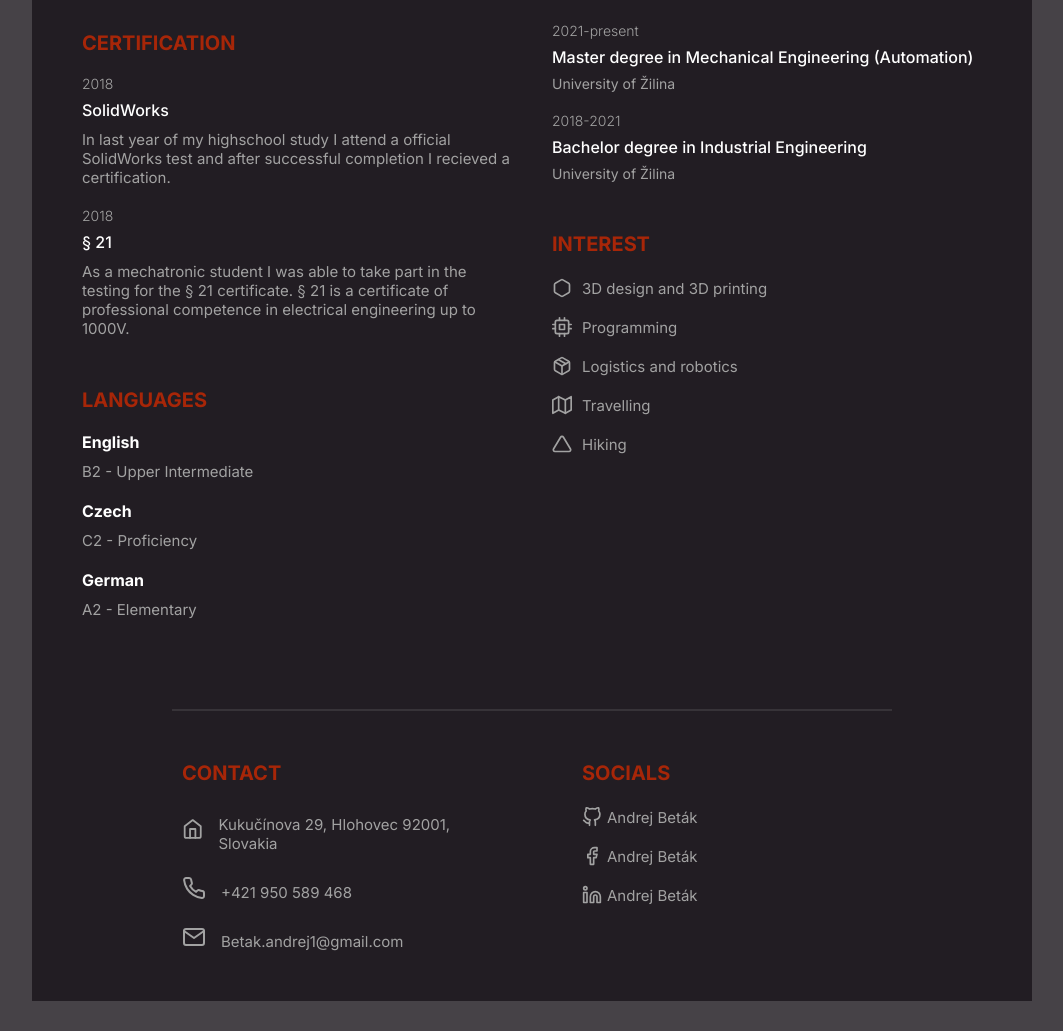
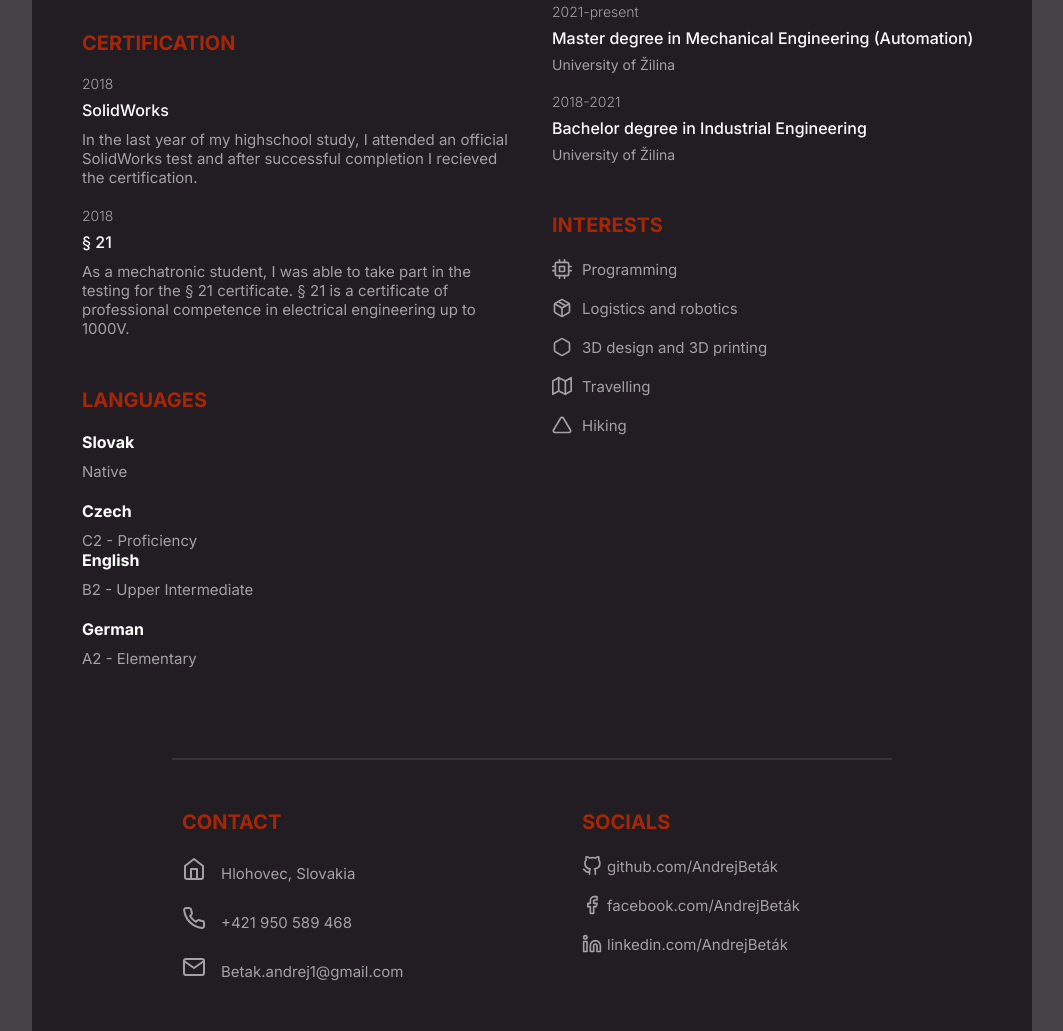
Before and after one commit to AndrejBetak/Resume_Betak.github.io, a plain HTML site: page index.html in a window 1280 px wide. Shown: the part 998-2029 px from the top of the page, without its empty margins (108-1171 px from the left). Before the commit the page ends 1999 px from the top, so only its background shows below. Drawn offline with nearby package versions, Linux system fonts and the light colour scheme.

Commit message:
Add files via upload

```diff
--- a/index.html
+++ b/index.html
@@ -8,7 +8,7 @@
   <title>cv_Betak</title>
   <script src="https://unpkg.com/feather-icons"></script>
   <link rel="stylesheet" href="style.css">
-
+  <script src="script.js"></script>
 </head>
 
 <body>
@@ -27,11 +27,11 @@
                         </h1>
             <p class="profile_title">Student</p>
             <p class="description profile_description">
-              Hello, my name is Andrej and I am student of mechanical engineering with passion in 3D modeling and programming.
-              I am looking for opportunities, where I could develop my skills futher.
+              Hello, my name is Andrej and I am student of mechanical engineering with passion in programming and 3D modeling.
+              Right now, I am looking for opportunities where I could develop my programming skills futher.
             </p>
 
-            <a class="downloadBtn" href="./cv_Betak.pdf" download="CV_Beták.pdf">Download resume</a>
+            <a class="downloadBtn" href="./Betak.pdf" download="CV_Beták.pdf">Download resume</a>
           </div>
          </div>
       <hr>
@@ -100,8 +100,8 @@
               <p class="item_preTitle">2018</p>
               <h4 class="item_title">SolidWorks</h4>
               <p class="description">
-                In last year of my highschool study I attend a official SolidWorks test and after successful completion I recieved
-                a certification.
+                In the last year of my highschool study, I attended an official SolidWorks test and after successful completion I recieved
+                the certification.
               </p>
             </div>
 
@@ -109,7 +109,7 @@
               <p class="item_preTitle">2018</p>
               <h4 class="item_title">§ 21</h4>
               <p class="description">
-                 As a mechatronic student I was able to take part in the testing for the § 21 certificate.
+                 As a mechatronic student, I was able to take part in the testing for the § 21 certificate.
                  § 21 is a certificate of professional competence in electrical engineering up to 1000V.
               </p>
             </div>
@@ -118,12 +118,16 @@
         <div class="ref">
           <h3 class="title">Languages</h3>
           <div class="ref_item">
+            <div class="ref_item">
+              <h4 class="ref_name">Slovak</h4>
+              <p class="description">Native</p>
+            </div>
+            <div class="ref_item">
+              <h4 class="ref_name">Czech</h4>
+              <p class="description">C2 - Proficiency</p>
+            </div>
             <h4 class="ref_name">English</h4>
             <p class="description">B2 - Upper Intermediate</p>
-          </div>
-          <div class="ref_item">
-            <h4 class="ref_name">Czech</h4>
-            <p class="description">C2 - Proficiency</p>
           </div>
           <div class="ref_item">
             <h4 class="ref_name">German</h4>
@@ -147,7 +151,6 @@
                   <p class="item_title">Slovenské elektrárne, a.s., Jaslovské
                     Bohunice, Slovakia</p>
                     <p class=" description">
-                      My
                     </p>
               </div>
 
@@ -165,11 +168,13 @@
               <div class="container_pro">
                 <p class="item_preTitle">2021</p>
                 <h4 class="item_title">Fusion 360</h4>
+
                   <!--<p class="item_title">Slovenské elektrárne, a.s., Jaslovské
                     Bohunice, Slovakia</p>
                     <p class=" description">
                       During my learing p
                     </p>-->
+              <!--<i data-feather="more_horizontal"></i>--->
               </div>
 
               <div class="container_pro">
@@ -184,6 +189,12 @@
 
         <div class="edu">
           <h3 class="title_edu">Education</h3>
+          <!--<div class="edu_item">
+            <p class="item_preTitle">2022</p>
+            <h4 class="item_title">Erasmus - Mechanical Engineering (Automation)</h4>
+            <p class="item_subtitle">
+              University of Porto
+            </p>--->
           <div class="edu_item">
             <p class="item_preTitle">2021-present</p>
             <h4 class="item_title">Master degree in Mechanical Engineering (Automation)</h4>
@@ -217,12 +228,8 @@
          </div>
 
         <div class="interest">
-          <h3 class="title">Interest</h3>
+          <h3 class="title">Interests</h3>
           <div class="interest_items">
-            <div class="interest_item">
-              <i data-feather="hexagon"></i>
-              <span>3D design and 3D printing</span>
-            </div>
             <div class="interest_item">
               <i data-feather="cpu"></i>
               <span>Programming</span>
@@ -232,6 +239,10 @@
               <span>Logistics and robotics</span>
             </div>
             <div class="interest_item">
+              <i data-feather="hexagon"></i>
+              <span>3D design and 3D printing</span>
+            </div>
+             <div class="interest_item">
               <i data-feather="map"></i>
               <span>Travelling</span>
             </div>
@@ -253,7 +264,7 @@
           <a class="contact_item">
             <i data-feather="home"></i>
               <p class="description">
-                Kukučínova 29, Hlohovec 92001, Slovakia
+                Hlohovec, Slovakia
               </p>
           </a>
 
@@ -276,15 +287,15 @@
         <div class="social_items">
           <a href="https://github.com/AndrejBetak" target="_b" class="social_item">
             <i data-feather="github"></i>
-            <span>Andrej Beták</span>
+            <span>github.com/AndrejBeták</span>
           </a>
           <a href="https://www.facebook.com/andrej.betak.5/" target="_blank" class="social_item">
             <i data-feather="facebook"></i>
-            <span>Andrej Beták</span>
+            <span>facebook.com/AndrejBeták</span>
           </a>
           <a href="https://www.linkedin.com/in/andrej-bet%C3%A1k-392977180" target="_blank" class="social_item">
             <i data-feather="linkedin"></i>
-            <span>Andrej Beták</span>
+            <span>linkedin.com/AndrejBeták</span>
           </a>
         </div>
       </div>
```
Also changed, not shown: 1 other file.
